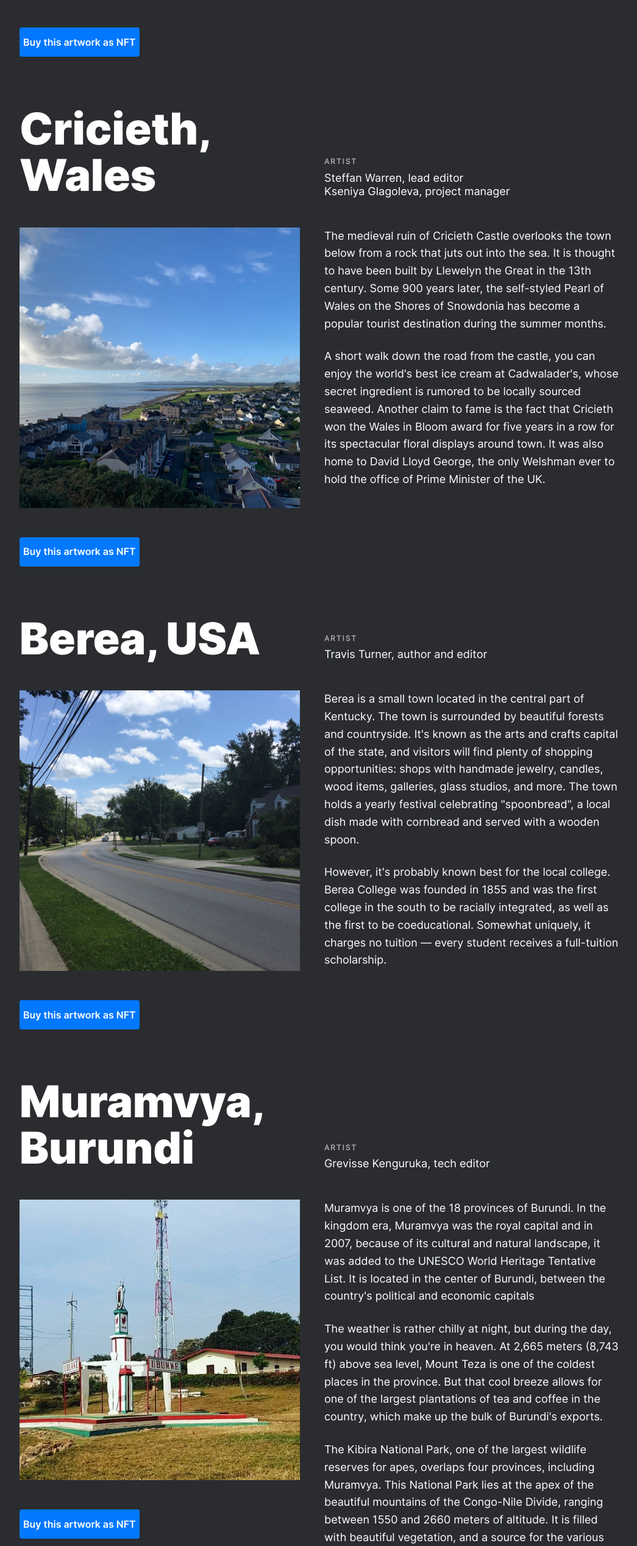
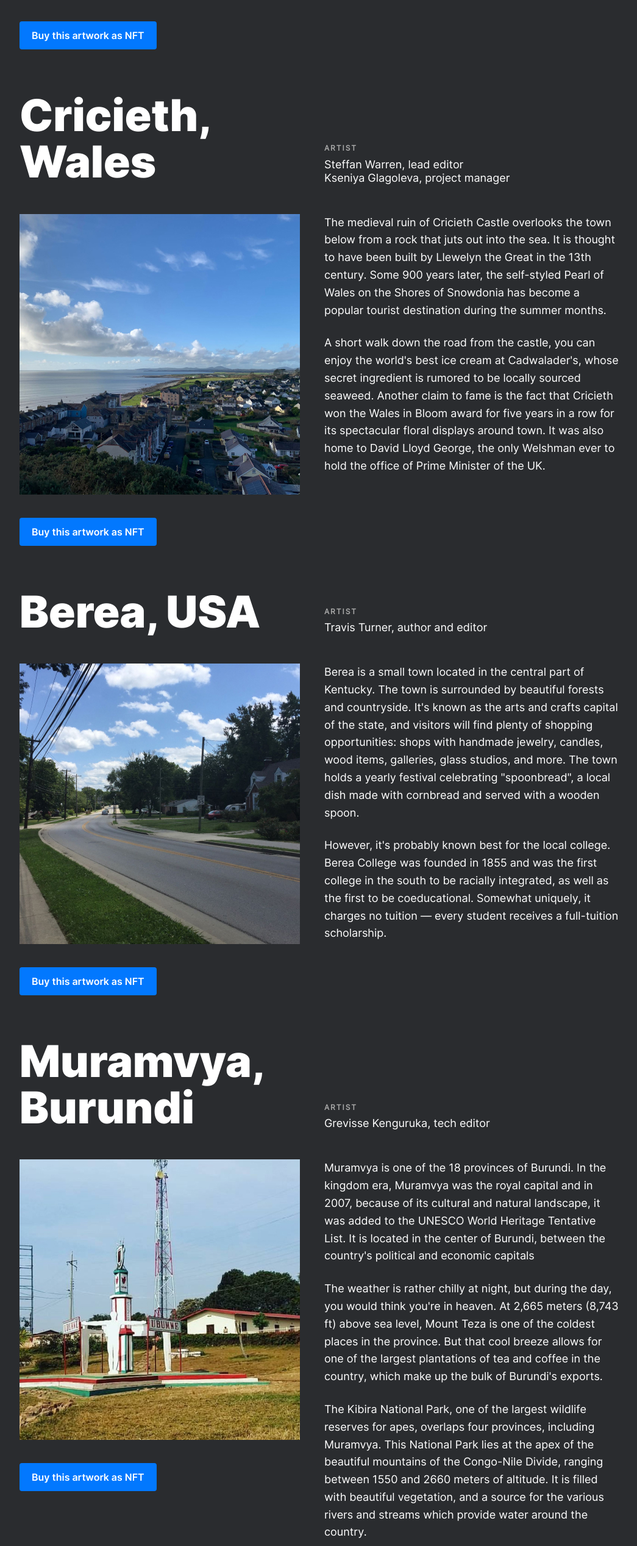
Before and after one commit to shaheenhad/web_project_3, a plain HTML site: page index.html in a window 1280 px wide. Shown: the part 2962-5497 px from the top of the page at 61% size, without its empty margins (116-1161 px from the left). Drawn offline with Linux system fonts and the light colour scheme.

Commit message:
corrected button markup

```diff
--- a/blocks/cover.css
+++ b/blocks/cover.css
@@ -57,8 +57,8 @@
 }
 
 .cover__button {
-  height: 48px;
-  width: 137px;
+  padding: 13px 20px 13px;
+  text-decoration: none;
   background-color: #0278fe;
   border: none;
   border-radius: 4px;
--- a/blocks/place.css
+++ b/blocks/place.css
@@ -62,8 +62,9 @@
   grid-area: button;
 }
 .place__button {
-  max-width: 248px;
-  height: 48px;
+  width: 400px;
+  padding: 13px 20px 13px;
+  text-decoration: none;
   background-color: #0278fe;
   border: none;
   border-radius: 4px;
--- a/index.html
+++ b/index.html
@@ -142,11 +142,11 @@
 
               <div class="place__button-grid">
                 <a
+                  class="place__button"
                   href="https://collegian.com/articles/opinion/2022/01/category-opinion-tusinski-nfts-are-stupid-just-screenshot-them/"
-                  ><button type="button" class="place__button">
-                    Buy this artwork as NFT
-                  </button></a
                 >
+                  Buy this artwork as NFT
+                </a>
               </div>
             </article>
 
@@ -187,11 +187,11 @@
 
               <div class="place__button-grid">
                 <a
+                  class="place__button"
                   href="https://collegian.com/articles/opinion/2022/01/category-opinion-tusinski-nfts-are-stupid-just-screenshot-them/"
-                  ><button type="button" class="place__button">
-                    Buy this artwork as NFT
-                  </button></a
                 >
+                  Buy this artwork as NFT
+                </a>
               </div>
             </article>
 
@@ -230,11 +230,11 @@
 
               <div class="place__button-grid">
                 <a
+                  class="place__button"
                   href="https://collegian.com/articles/opinion/2022/01/category-opinion-tusinski-nfts-are-stupid-just-screenshot-them/"
-                  ><button type="button" class="place__button">
-                    Buy this artwork as NFT
-                  </button></a
                 >
+                  Buy this artwork as NFT
+                </a>
               </div>
             </article>
 
@@ -280,11 +280,11 @@
 
               <div class="place__button-grid">
                 <a
+                  class="place__button"
                   href="https://collegian.com/articles/opinion/2022/01/category-opinion-tusinski-nfts-are-stupid-just-screenshot-them/"
-                  ><button type="button" class="place__button">
-                    Buy this artwork as NFT
-                  </button></a
                 >
+                  Buy this artwork as NFT
+                </a>
               </div>
             </article>
 
@@ -321,11 +321,11 @@
               </div>
               <div class="place__button-grid">
                 <a
+                  class="place__button"
                   href="https://collegian.com/articles/opinion/2022/01/category-opinion-tusinski-nfts-are-stupid-just-screenshot-them/"
-                  ><button type="button" class="place__button">
-                    Buy this artwork as NFT
-                  </button></a
                 >
+                  Buy this artwork as NFT
+                </a>
               </div>
             </article>
           </section>
@@ -338,7 +338,7 @@
                 <p class="cover__text">Practicum Art Gallery</p>
                 <p class="cover__text">404 Tim Berners-Lee Ave</p>
               </div>
-              <button class="cover__button" type="button">Buy tickets</button>
+              <a class="cover__button" href="#">Buy tickets</a>
             </div>
           </section>
         </main>
```
